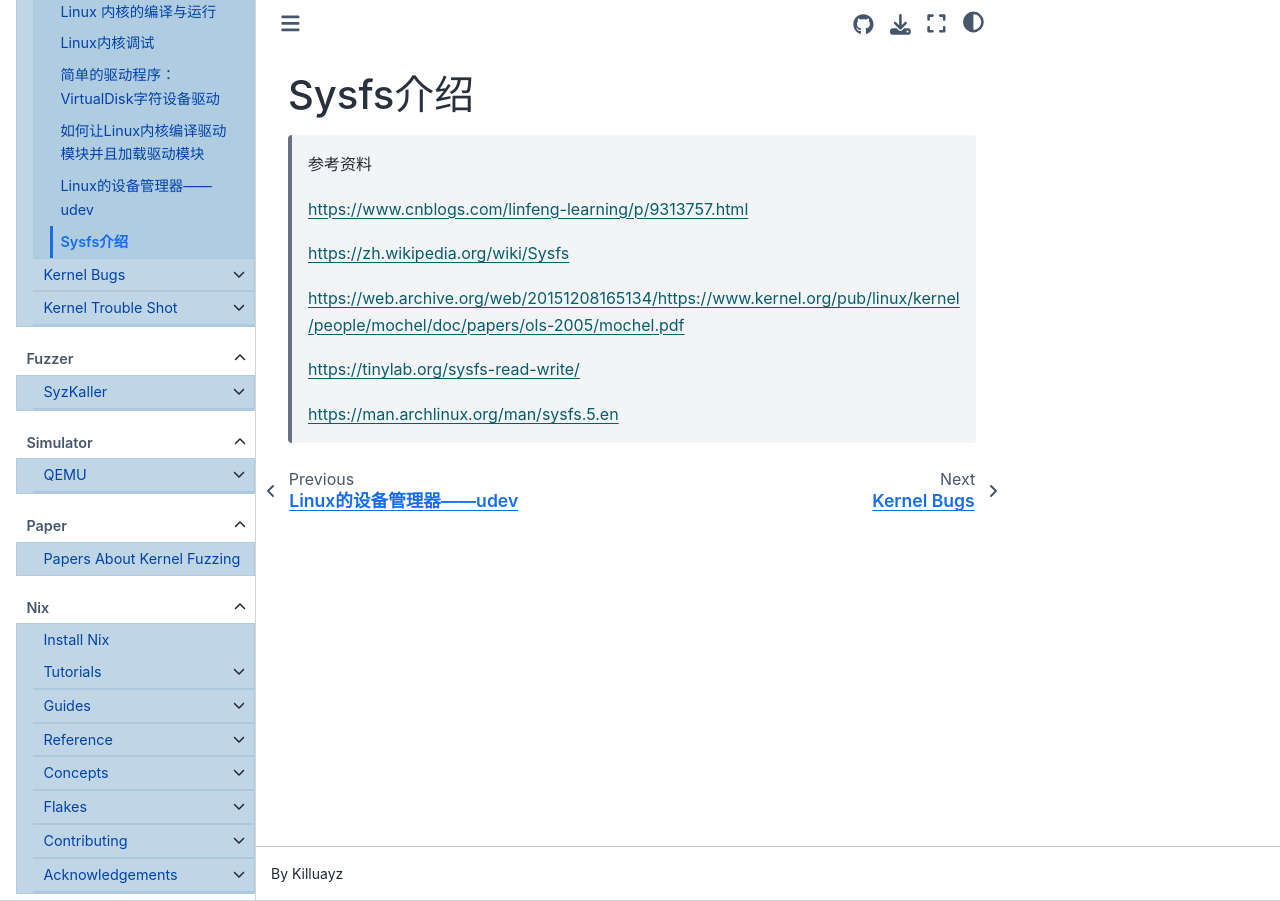
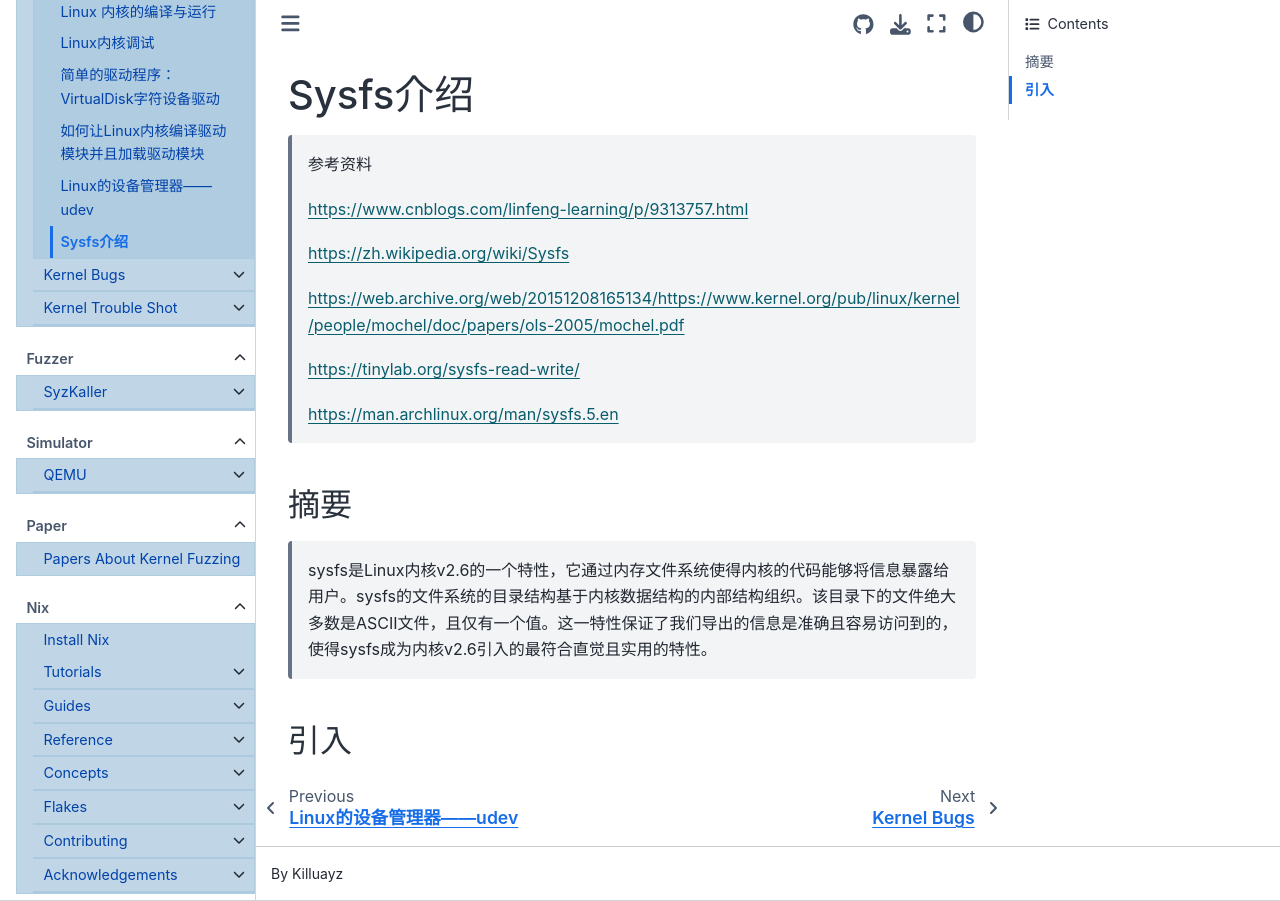
Before and after one commit to KilluaYZ/Kernel-Fuzzing-Tutorial, a Sphinx documentation site: the page built from source/kernel/tutorial/sysfs.md, in a window 1280 px wide. Built offline with Sphinx 7.4.7 and the Sphinx Book theme 1.1.4, drawn with Linux system fonts in a browser that asks for light colours; pages that are not in the unit, such as notebooks, are missing from menus.

Commit message:
正在写sysfs

```diff
--- a/source/kernel/tutorial/sysfs.md
+++ b/source/kernel/tutorial/sysfs.md
@@ -11,5 +11,10 @@
 > https://tinylab.org/sysfs-read-write/
 >
 > https://man.archlinux.org/man/sysfs.5.en
->
->
+
+
+## 摘要
+
+> sysfs是Linux内核v2.6的一个特性，它通过内存文件系统使得内核的代码能够将信息暴露给用户。sysfs的文件系统的目录结构基于内核数据结构的内部结构组织。该目录下的文件绝大多数是ASCII文件，且仅有一个值。这一特性保证了我们导出的信息是准确且容易访问到的，使得sysfs成为内核v2.6引入的最符合直觉且实用的特性。
+
+## 引入
```
